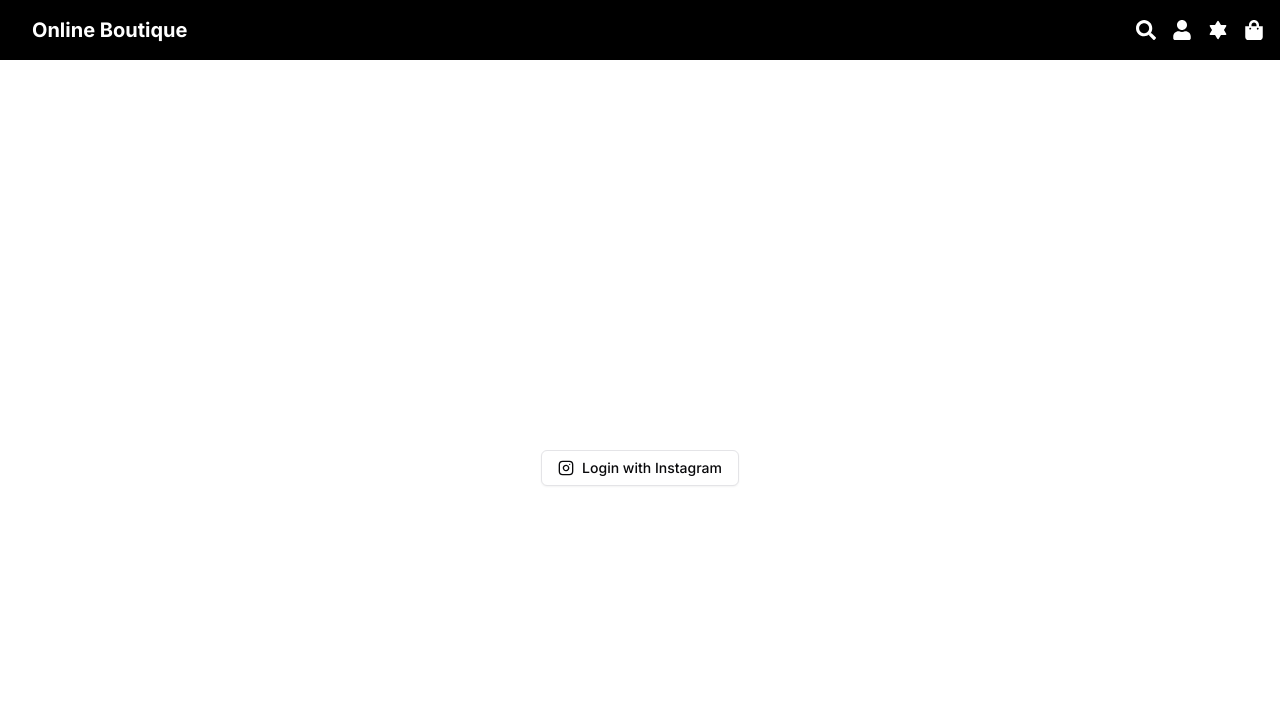
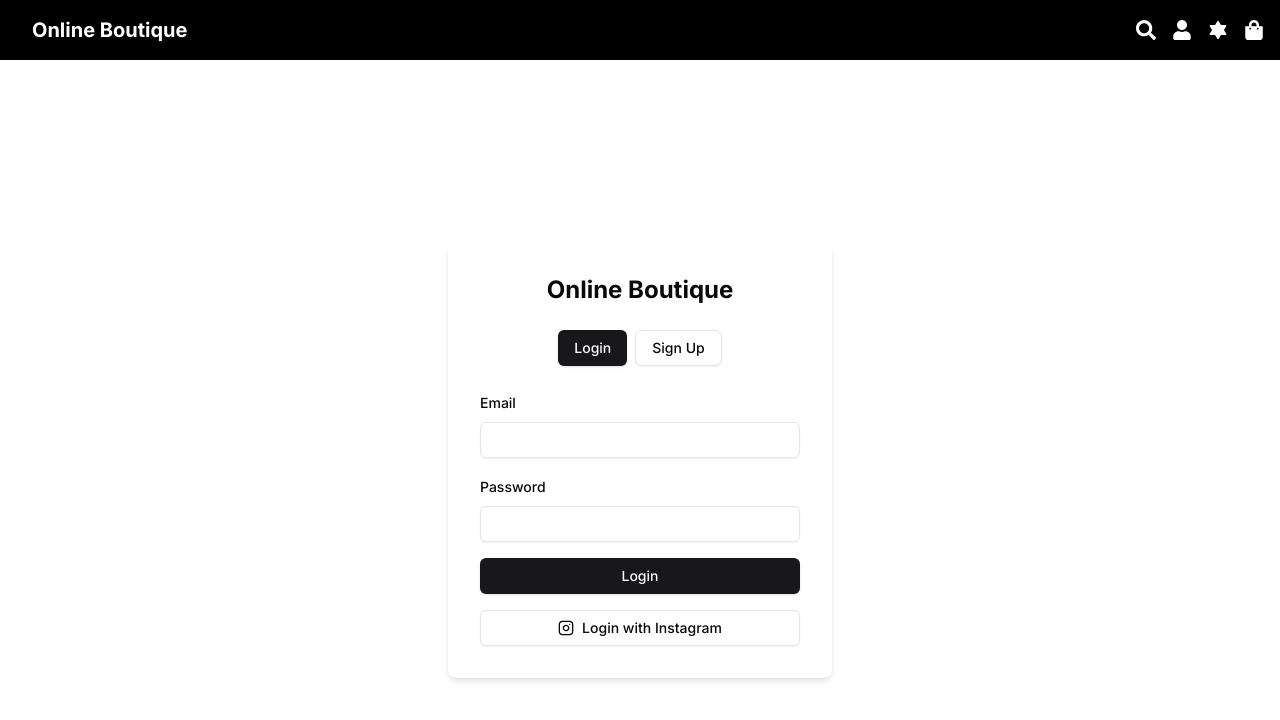
Before and after one commit to huntdavid175/clothingstore, a Next.js app: page /auth in a window 1280 px wide. Shown: the top 720 px of the page. Built offline with nearby package versions, Linux system fonts and the light colour scheme.

Commit message:
added the signup form

```diff
--- a/src/app/(auth)/auth/page.tsx
+++ b/src/app/(auth)/auth/page.tsx
@@ -3,11 +3,13 @@ import { Button } from "@/components/ui/button";
 import { Input } from "@/components/ui/input";
 import { Label } from "@/components/ui/label";
 import InstagramSignup from "@/components/Auth/Instagram/InstagramSignup";
+import AuthForm from "@/components/Auth/AuthForm";
 
 export default function AuthPage() {
   return (
     <div className="flex min-h-screen flex-col items-center justify-center p-24">
-      <InstagramSignup />
+      <AuthForm />
+      {/* <InstagramSignup /> */}
     </div>
   );
 }
--- a/src/components/Auth/AuthForm.tsx
+++ b/src/components/Auth/AuthForm.tsx
@@ -20,7 +20,6 @@ export default function AuthForm() {
   };
 
   return (
-    <div className="min-h-screen bg-gray-100 flex items-center justify-center">
     <div className="bg-white p-8 rounded-lg shadow-md w-96">
       <h1 className="text-2xl font-bold mb-6 text-center">Online Boutique</h1>
       <div className="flex justify-center mb-6">
@@ -89,6 +88,5 @@ export default function AuthForm() {
       </form>
       <InstagramSignup />
     </div>
-    </div>
   );
 }
--- a/src/components/Auth/Instagram/InstagramSignup.tsx
+++ b/src/components/Auth/Instagram/InstagramSignup.tsx
@@ -1,5 +1,3 @@
-"use server";
-
 import React from "react";
 import { Button } from "@/components/ui/button";
 
@@ -13,13 +11,7 @@ const InstagramSignup = () => {
   //     console.log("Instagram login clicked");
   //   };
   return (
-    <form
-      className="mt-4"
-      action={async () => {
-        "use server";
-        await signIn("instagram");
-      }}
-    >
+    <form className="mt-4">
       <Button
         variant="outline"
         className="w-full flex items-center justify-center"
```
Lines whose indentation alone changed are shown as unchanged.
